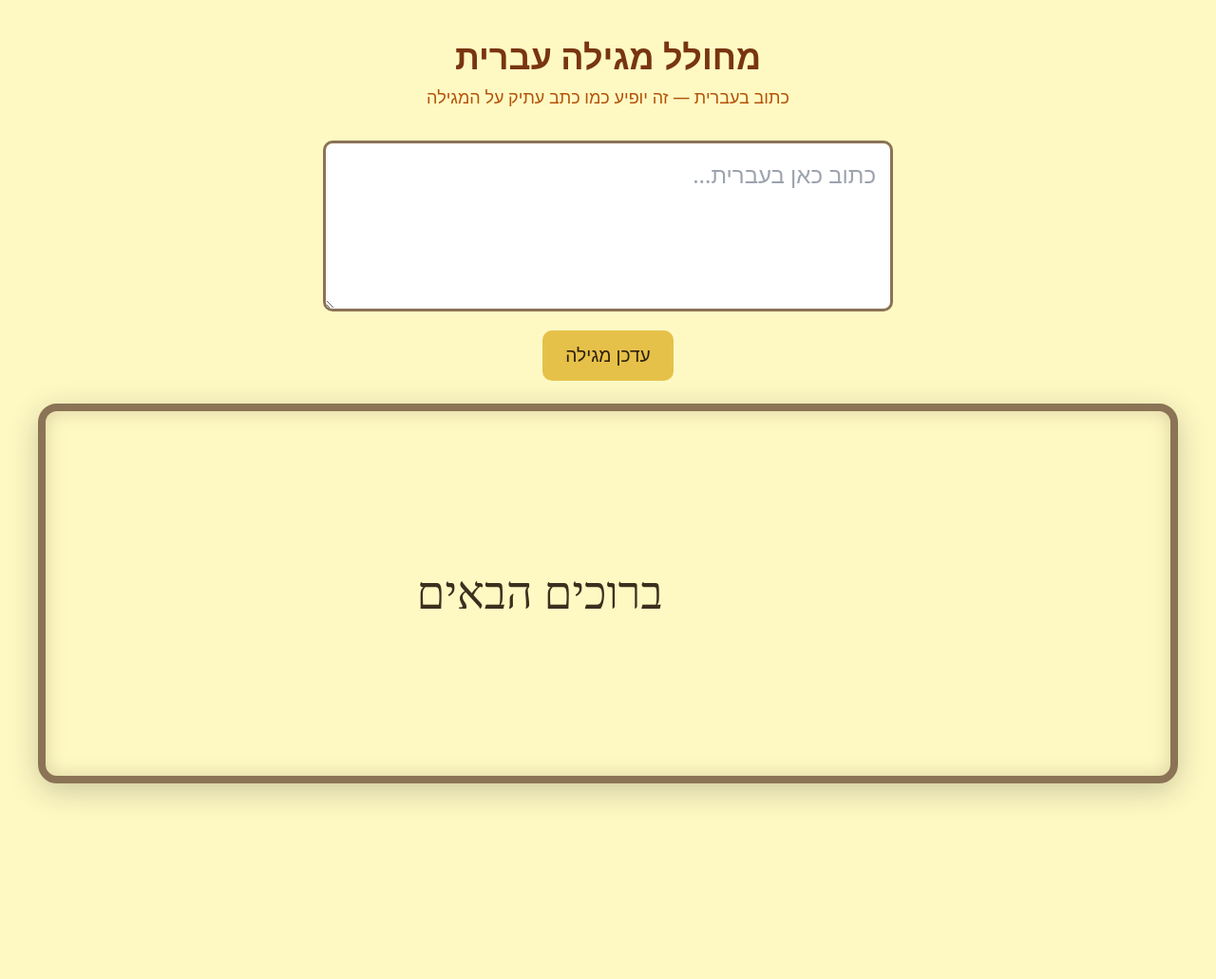
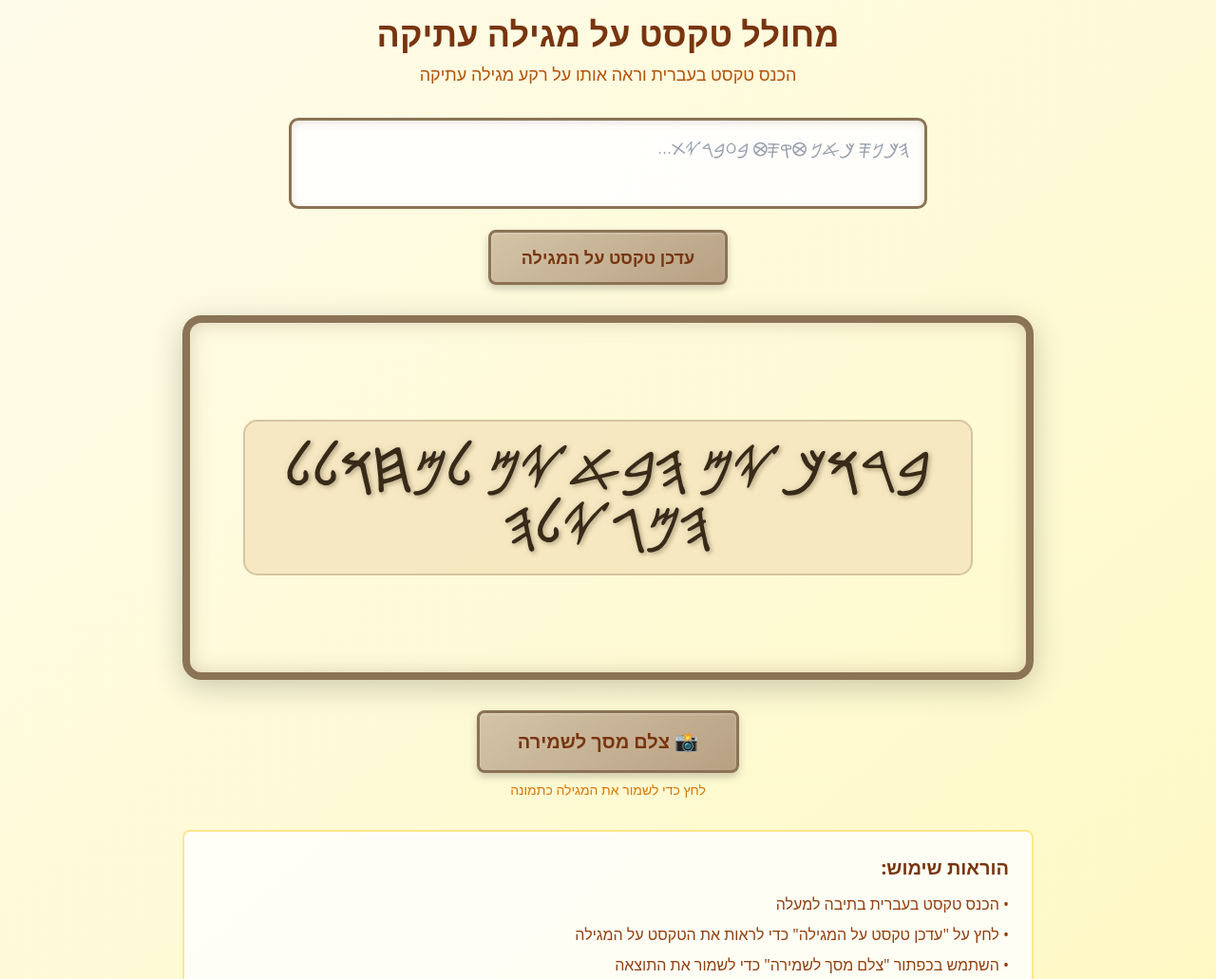
Before and after one commit to ejehdua/ktav, a plain HTML site: page index.html in a window 1280 px wide. Shown: the top 1031 px of the page at 95% size. Before the commit the page ends 865 px from the top, so only its background shows below. Drawn offline with nearby package versions, Linux system fonts and the light colour scheme; a web font is replaced by a local one.

Commit message:
Update index.html

```diff
--- a/index.html
+++ b/index.html
@@ -2,100 +2,195 @@
 <html lang="he" dir="rtl">
 <head>
     <meta charset="UTF-8">
-    <title>מחולל מגילה עברית</title>
+    <meta name="viewport" content="width=device-width, initial-scale=1.0">
+    <title>מחולל מגילה</title>
     <script src="https://cdn.tailwindcss.com"></script>
     <style>
         @font-face {
-            font-family: 'Evyop';
-            src: url('evyop.ttf') format('truetype');
+            font-family: 'evyohep';
+            src: url('evyohep.ttf') format('truetype');
+            font-display: swap;
         }
 
-        body {
-            background-color: #fef9c3;
+        .parchment-bg {
+            background-image: url('scroll.png');
+            background-size: cover;
+            background-repeat: no-repeat;
+            background-position: center;
+            position: relative;
         }
 
-        .scroll-bg {
-            background-image: url('scroll.png');
-            background-size: cover;
-            background-position: center;
-            background-repeat: no-repeat;
+        .scroll-border {
             border: 8px solid #8b7355;
             border-radius: 20px;
-            box-shadow: inset 0 0 20px rgba(139, 115, 85, 0.3), 0 8px 32px rgba(0, 0, 0, 0.2);
-            min-height: 400px;
+            box-shadow:
+                inset 0 0 20px rgba(139, 115, 85, 0.3),
+                0 8px 32px rgba(0, 0, 0, 0.2);
         }
 
-        .hebrew-display {
-            font-family: 'Evyop';
-            font-size: 3rem;
+        .hebrew-text {
+            font-family: 'evyohep', 'Times New Roman', serif;
+            text-shadow:
+                2px 2px 4px rgba(101, 85, 63, 0.4),
+                0 0 8px rgba(139, 115, 85, 0.2);
             color: #3d2f1f;
-            text-align: center;
-            padding: 40px;
-            white-space: pre-wrap;
-            line-height: 1.5;
+            filter: sepia(20%) contrast(110%);
+            line-height: 1.4;
+        }
+
+        .text-glow {
+            background: rgba(244, 228, 188, 0.8);
+            border-radius: 15px;
+            padding: 20px;
+            border: 2px solid rgba(139, 115, 85, 0.3);
+            backdrop-filter: blur(1px);
         }
 
         .input-field {
-            font-size: 1.5rem;
-            width: 100%;
-            max-width: 600px;
-            padding: 15px;
+            font-family: 'evyohep', 'Times New Roman', serif;
+            background: rgba(255, 255, 255, 0.9);
             border: 3px solid #8b7355;
             border-radius: 10px;
-            margin: 0 auto;
-            display: block;
+            box-shadow: inset 0 2px 8px rgba(139, 115, 85, 0.2);
         }
 
-        .button {
-            margin-top: 20px;
-            padding: 12px 24px;
-            background: #e6c149;
-            color: #2d1f0f;
-            font-size: 1.2rem;
-            border: none;
-            border-radius: 10px;
-            cursor: pointer;
+        .ancient-button {
+            background: linear-gradient(145deg, #d4c4a8, #b8a082);
+            border: 3px solid #8b7355;
+            box-shadow:
+                0 4px 8px rgba(0, 0, 0, 0.2),
+                inset 0 1px 3px rgba(255, 255, 255, 0.3);
+            transition: all 0.3s ease;
         }
 
-        .button:hover {
-            background: #d4af37;
+        .ancient-button:hover {
+            background: linear-gradient(145deg, #e0d0b4, #c4b48e);
+            transform: translateY(-2px);
+            box-shadow:
+                0 6px 12px rgba(0, 0, 0, 0.3),
+                inset 0 1px 3px rgba(255, 255, 255, 0.4);
+        }
+
+        .ancient-button:active {
+            transform: translateY(0);
+            box-shadow:
+                0 2px 4px rgba(0, 0, 0, 0.2),
+                inset 0 1px 3px rgba(255, 255, 255, 0.3);
         }
     </style>
 </head>
-<body class="p-10">
-    <div class="text-center mb-8">
-        <h1 class="text-4xl font-bold text-amber-900 mb-2">מחולל מגילה עברית</h1>
-        <p class="text-lg text-amber-700">כתוב בעברית — זה יופיע כמו כתב עתיק על המגילה</p>
-    </div>
+<body class="min-h-screen bg-gradient-to-br from-amber-50 to-yellow-100 p-4">
+    <div class="max-w-4xl mx-auto">
+        <div class="text-center mb-8">
+            <h1 class="text-4xl font-bold text-amber-900 mb-2">מחולל טקסט על מגילה עתיקה</h1>
+            <p class="text-lg text-amber-700">הכנס טקסט בעברית וראה אותו על רקע מגילה עתיקה</p>
+        </div>
 
-    <div class="text-center mb-6">
-        <textarea id="hebrewInput" class="input-field" rows="4" placeholder="כתוב כאן בעברית..."></textarea>
-        <button class="button" onclick="updateScrollText()">עדכן מגילה</button>
-    </div>
+        <div class="mb-8 text-center">
+            <textarea
+                id="hebrewInput"
+                placeholder="הכנס כאן טקסט בעברית..."
+                class="input-field w-full max-w-2xl h-24 p-4 text-xl text-right resize-none focus:outline-none focus:ring-4 focus:ring-amber-300"
+                dir="rtl"
+            ></textarea>
+            <div class="mt-4">
+                <button
+                    onclick="updateText()"
+                    class="ancient-button px-8 py-3 text-lg font-semibold text-amber-900 rounded-lg"
+                >
+                    עדכן טקסט על המגילה
+                </button>
+            </div>
+        </div>
 
-    <div id="scrollContainer" class="scroll-bg flex items-center justify-center">
-        <div id="displayText" class="hebrew-display">
-            ברוכים הבאים
+        <div class="mb-8">
+            <div id="scrollContainer" class="parchment-bg scroll-border min-h-96 flex items-center justify-center p-8">
+                <div class="text-glow max-w-3xl">
+                    <div id="displayText" class="hebrew-text text-4xl md:text-5xl lg:text-6xl text-center leading-relaxed">
+                        ברוכים הבאים למחולל המגילה
+                    </div>
+                </div>
+            </div>
+        </div>
+
+        <div class="text-center mb-8">
+            <button
+                onclick="takeScreenshot()"
+                class="ancient-button px-10 py-4 text-xl font-bold text-amber-900 rounded-lg"
+            >
+                📸 צלם מסך לשמירה
+            </button>
+            <p class="text-sm text-amber-600 mt-2">לחץ כדי לשמור את המגילה כתמונה</p>
+        </div>
+
+        <div class="bg-white/80 rounded-lg p-6 border-2 border-amber-200">
+            <h3 class="text-xl font-bold text-amber-900 mb-3">הוראות שימוש:</h3>
+            <ul class="text-amber-800 space-y-2 text-right">
+                <li>• הכנס טקסט בעברית בתיבה למעלה</li>
+                <li>• לחץ על "עדכן טקסט על המגילה" כדי לראות את הטקסט על המגילה</li>
+                <li>• השתמש בכפתור "צלם מסך לשמירה" כדי לשמור את התוצאה</li>
+                <li>• הטקסט יוצג בגופן עתיק מיוחד על רקע מגילה אותנטי</li>
+            </ul>
         </div>
     </div>
 
     <script>
-        const keyboardMap = {
-            'א':'t','ב':'c','ג':'d','ד':'s','ה':'v','ו':'u','ז':'z','ח':'j','ט':'y',
-            'י':'h','כ':'f','ך':'f','ל':'k','מ':'n','ם':'n','נ':'b','ן':'b','ס':'x',
-            'ע':'g','פ':'p','ף':'p','צ':'m','ץ':'m','ק':'e','ר':'r','ש':'a','ת':',',
-            ' ':' ','.':'.',',':',','\n':'\n'
-        };
+        function updateText() {
+            const input = document.getElementById('hebrewInput').value.trim();
+            const displayElement = document.getElementById('displayText');
 
-        function convertHebrewToFakeLatin(text) {
-            return text.split('').map(char => keyboardMap[char] || char).join('');
+            if (input) {
+                displayElement.textContent = input;
+                displayElement.style.opacity = '0';
+                setTimeout(() => {
+                    displayElement.style.opacity = '1';
+                }, 100);
+            } else {
+                displayElement.textContent = 'ברוכים הבאים למחולל המגילה';
+            }
         }
 
-        function updateScrollText() {
-            const inputText = document.getElementById('hebrewInput').value;
-            const fakeLatin = convertHebrewToFakeLatin(inputText);
-            document.getElementById('displayText').textContent = fakeLatin || 'ברוכים הבאים';
+        function takeScreenshot() {
+            const scrollContainer = document.getElementById('scrollContainer');
+            const originalButton = event.target;
+            const originalText = originalButton.textContent;
+            originalButton.textContent = '📷 מכין תמונה...';
+            originalButton.disabled = true;
+
+            if (typeof html2canvas !== 'undefined') {
+                html2canvas(scrollContainer, {
+                    backgroundColor: null,
+                    scale: 2,
+                    useCORS: true
+                }).then(canvas => {
+                    const link = document.createElement('a');
+                    link.download = 'hebrew-scroll.png';
+                    link.href = canvas.toDataURL();
+                    link.click();
+                    originalButton.textContent = originalText;
+                    originalButton.disabled = false;
+                });
+            } else {
+                alert('לצילום מסך:\n\n1. לחץ על מקש Print Screen (או Cmd+Shift+4 במק)\n2. פתח תוכנת עריכת תמונות\n3. הדבק את התמונה (Ctrl+V)\n4. חתך את אזור המגילה\n5. שמור את הקובץ');
+                setTimeout(() => {
+                    originalButton.textContent = originalText;
+                    originalButton.disabled = false;
+                }, 2000);
+            }
         }
+
+        document.getElementById('hebrewInput').addEventListener('keypress', function(e) {
+            if (e.key === 'Enter' && !e.shiftKey) {
+                e.preventDefault();
+                updateText();
+            }
+        });
+
+        let timeout;
+        document.getElementById('hebrewInput').addEventListener('input', function() {
+            clearTimeout(timeout);
+            timeout = setTimeout(updateText, 500);
+        });
     </script>
 </body>
 </html>
```
